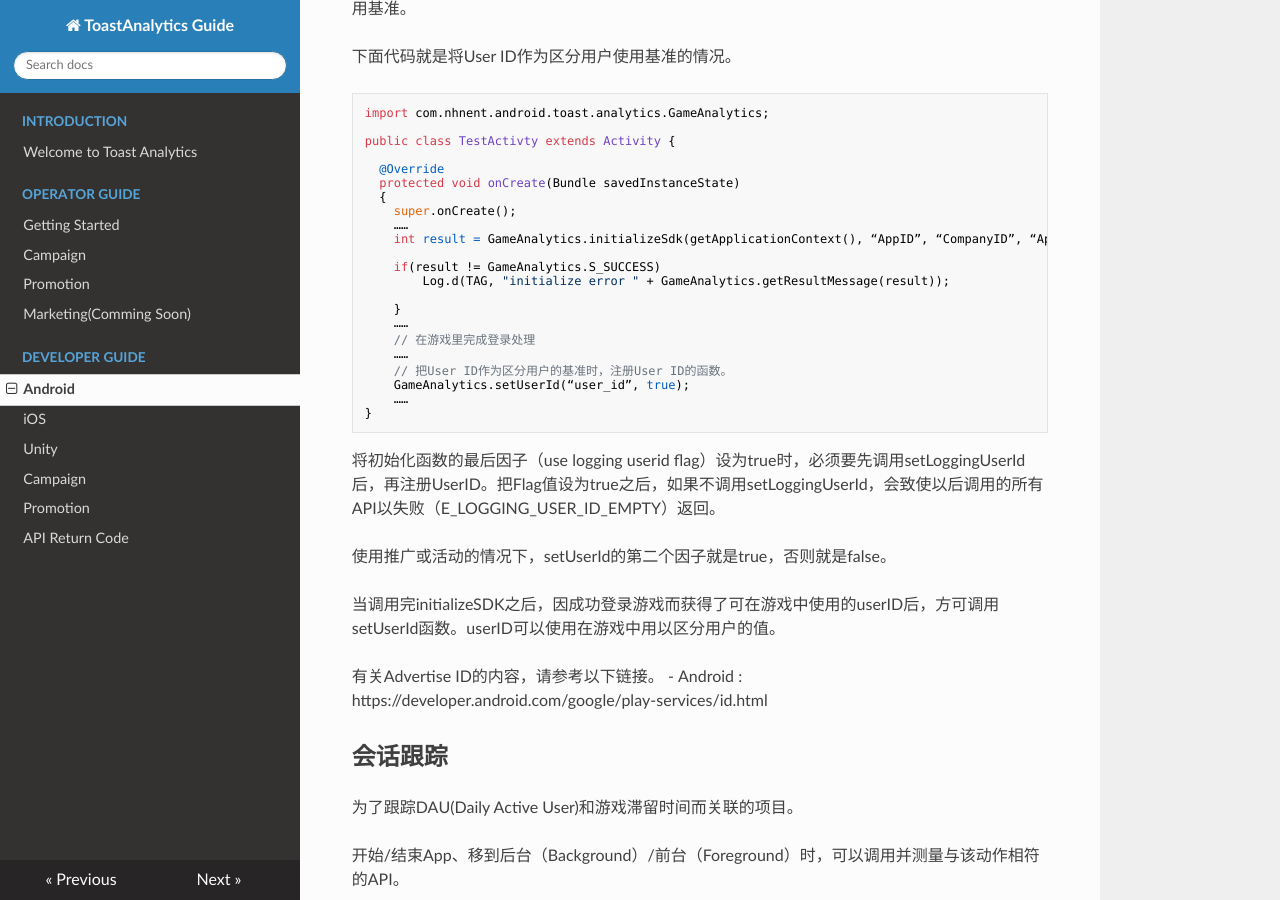
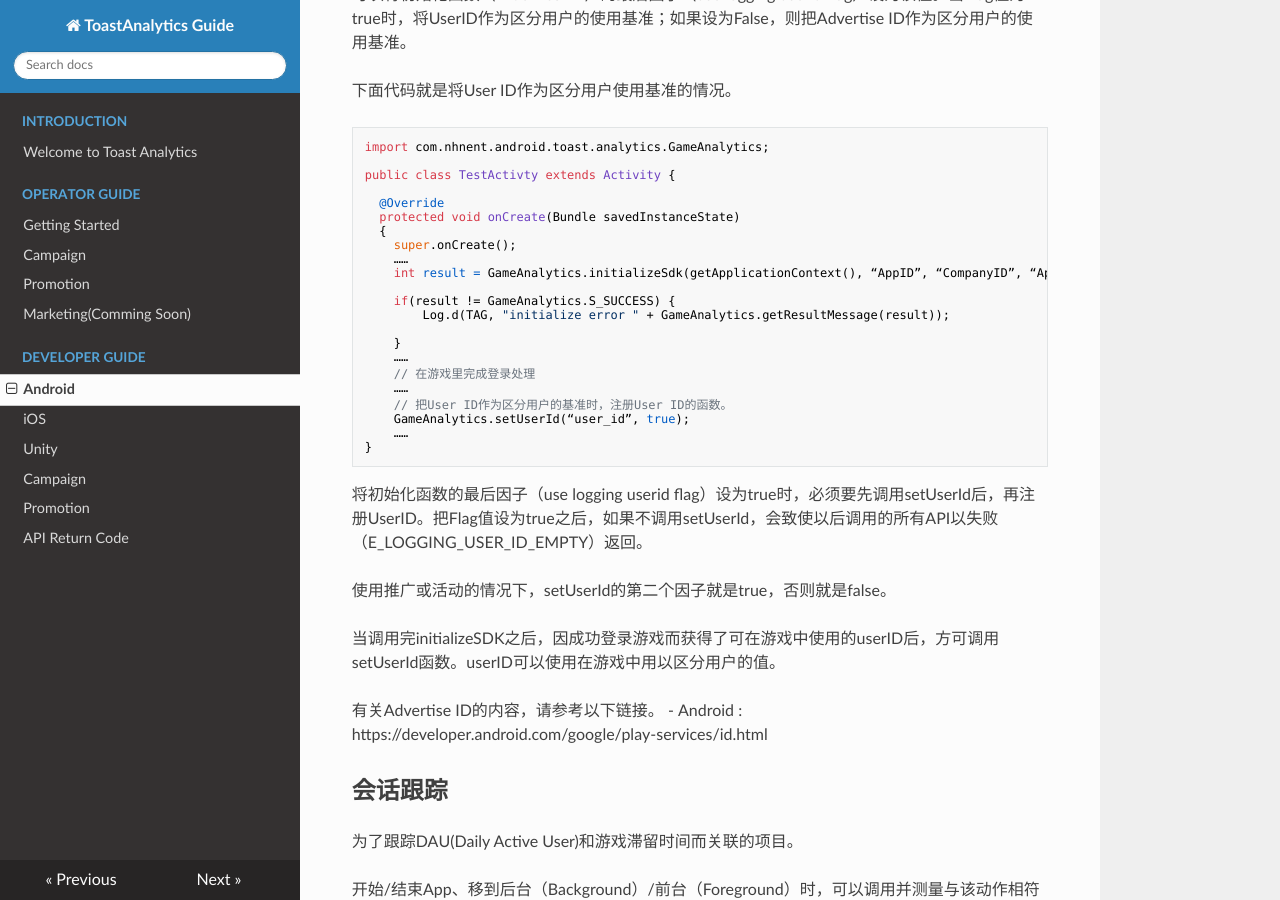
Before and after one commit to ToastAnalytics/ToastAnalytics_ZH, an MkDocs documentation site: the page built from docs/Developer/4. Android Developer Guide.md, in a window 1280 px wide and 900 px high, scrolled down 5876 px. Built offline with MkDocs 1.6.1, drawn with Linux system fonts in a browser that asks for light colours; nearby versions of some CDN libraries; old or Windows-style settings are respelled for this version of MkDocs; some of the changed text lies outside the part shown.

Commit message:
Update 4. Android Developer Guide.md

````diff
--- a/docs/Developer/4. Android Developer Guide.md
+++ b/docs/Developer/4. Android Developer Guide.md
@@ -1,6 +1,6 @@
 # 开始
 
-该文档主要阐述了在安卓操作系统中导入Analytics SDK的方法。为了使用Analytics SDK，必须先注册APP。APP的注册方法，请参考此链接（http://cloud.toast.com/documents/2/）。
+该文档主要阐述了在安卓操作系统中导入Analytics SDK的方法。为了使用Analytics SDK，必须先注册APP。APP的注册方法，请参考此链接（http://docs.cloud.toast.com/ko/Analytics/App%20Analytics/Getting%20Started/#_4）。
 **有关活动关联内容将另附文档。在本文中只讲述了如何体现客户端的内容。具体内容请参考“活动关联指南”。**
 
 
@@ -68,8 +68,7 @@ google play service的版本按环境如何会不同。为适用Toast Analytics
 ### AndroidManifest设置
 在Analytics SDK中使用如下权限（Permission）。
 
-
-```
+```xml
 <!– 为查询终端机调制解调器（Moderm）状态（ex. 网络运营商名称）而用。-->
 <uses-permission android:name="android.permission.READ_PHONE_STATE"/>
 <uses-permission android:name="android.permission.ACCESS_NETWORK_STATE"/>
@@ -199,7 +198,7 @@ China AOS-Site (直接分发（*不通过商铺）) | CN_Direct
 
 ## 初始化
 
-为了使用SDK，需要有注册APP之后发放的“APP账号”和“企业账号”。注册APP的方法，请参考此链接（http://cloud.toast.com/documents/2/）。
+为了使用SDK，需要有注册APP之后发放的“APP账号”和“企业账号”。注册APP的方法，请参考此链接（http://docs.cloud.toast.com/ko/Analytics/App%20Analytics/Getting%20Started/#_4）。
 
 initializeSDK函数中的AppID将使用APP信息中的“App密钥”，而CompanyID则使用“企业账号”。
 
@@ -221,12 +220,11 @@ public class TestActivty extends Activity {
     ……
     int result = GameAnalytics.initializeSdk(getApplicationContext(), “AppKey”, “CompanyID”, “AppVersion”, false);
 
-    if(result != GameAnalytics.S_SUCCESS)
+    if(result != GameAnalytics.S_SUCCESS) {
         Log.d(TAG, "initialize error " + GameAnalytics.getResultMessage(result));
-
     }
 
-}
+  }
 ```
 
 ## 设定区分用户的基准
@@ -259,7 +257,7 @@ public class TestActivty extends Activity {
     ……
     int result = GameAnalytics.initializeSdk(getApplicationContext(), “AppID”, “CompanyID”, “AppVersion”, true);
 
-    if(result != GameAnalytics.S_SUCCESS)
+    if(result != GameAnalytics.S_SUCCESS) {
         Log.d(TAG, "initialize error " + GameAnalytics.getResultMessage(result));
 
     }
@@ -272,7 +270,7 @@ public class TestActivty extends Activity {
 }
 ```
 
-将初始化函数的最后因子（use logging userid flag）设为true时，必须要先调用setLoggingUserId后，再注册UserID。把Flag值设为true之后，如果不调用setLoggingUserId，会致使以后调用的所有API以失败（E_LOGGING_USER_ID_EMPTY）返回。
+将初始化函数的最后因子（use logging userid flag）设为true时，必须要先调用setUserId后，再注册UserID。把Flag值设为true之后，如果不调用setUserId，会致使以后调用的所有API以失败（E_LOGGING_USER_ID_EMPTY）返回。
 
 使用推广或活动的情况下，setUserId的第二个因子就是true，否则就是false。
 
@@ -345,7 +343,9 @@ GameAnalytics.tracePurchase("GEM_10", 0.99f, 0.99f, "USD", 10);
 
 （“CODE_IAP”是指游戏中自定义的代码。如一次虚拟货币时，Type为0，而二次虚拟货币是1）
 
+```java
 GameAnalytics.traceMoneyAcquisition("CODE_IAP", "0", 10, 10);
+```
 
 使用10颗钻石购买100个樱桃时，将按如下步骤进行操作：
 
@@ -406,7 +406,7 @@ http://analytics.toast.com/promotion/share/document/4.2_Campaign_run.pdf
 为在Analytics SDK使用推送进行宣传活动，应使用 Toast Cloud Push。
 关于使用推送的详细内容，请参考 Toast Cloud Push提供的 “Client SDK Guide”。
 
-http://cloud.toast.com/documents/18/?content_id=145
+http://docs.cloud.toast.com/ko/Notification/Push/Client%20SDK%20Guide/
 
 为使用推送，除AndroidManifest.xml文件外，还要注册Toast Cloud Push SDK提供的 custom reciever。
 
@@ -479,7 +479,7 @@ public class TestActivity extends Activity {
 此用户ID资料可能会与在GameAnalytics.setUserId设置的用户ID不同，应相同与使用为register变量的用户ID。
 关于register变量的详细内容，请参考 Toast Cloud Push提供的 “Client SDK Guide”。
 
-http://cloud.toast.com/documents/18/?content_id=145
+http://docs.cloud.toast.com/ko/Notification/Push/Client%20SDK%20Guide/
 
 ```java
 import com.toast.android.analytics.GameAnalytics;
````
